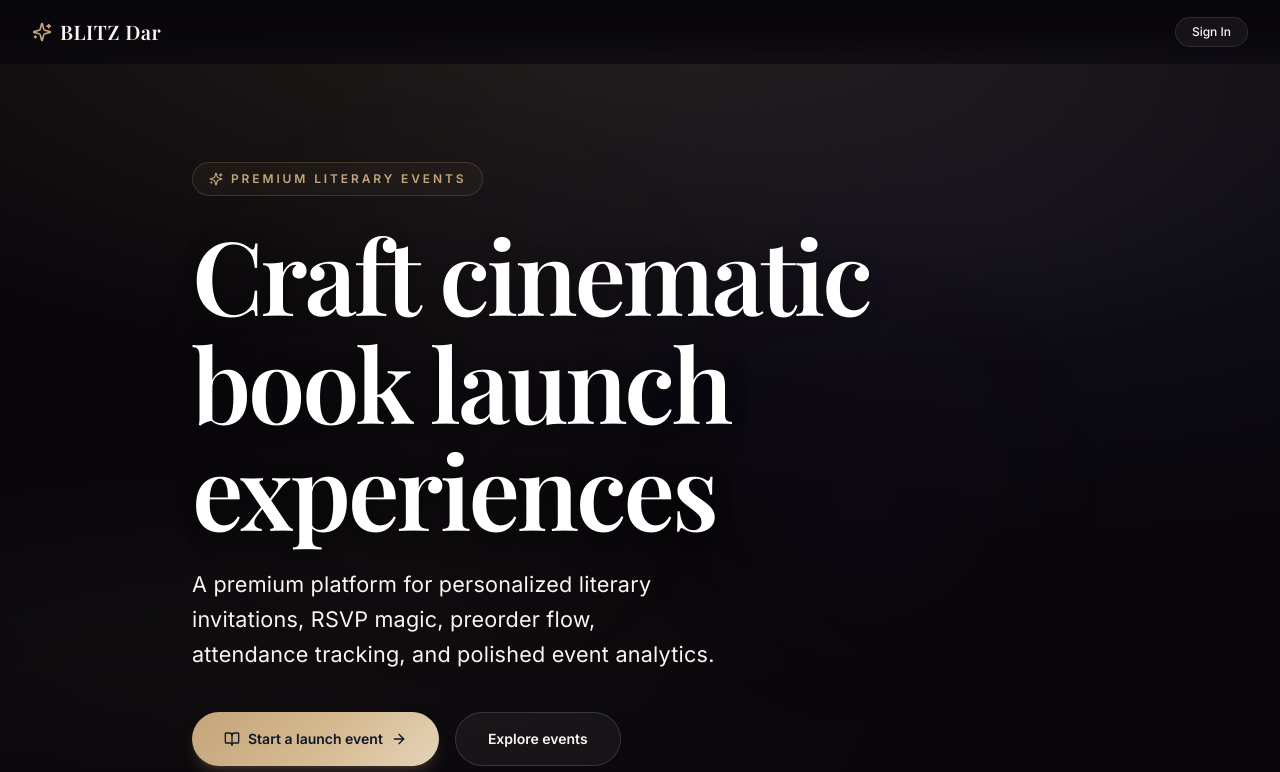
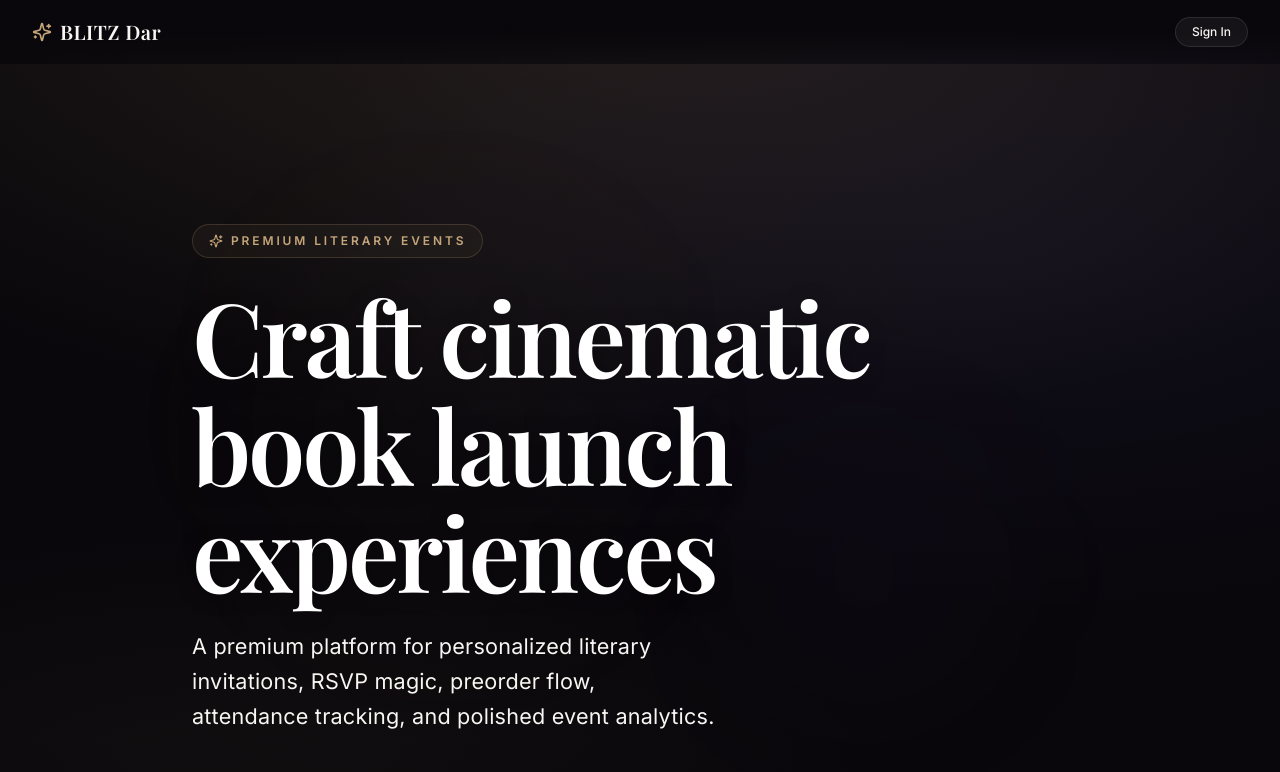
Before and after one commit to HenryTars/blitz-event-launch, a Next.js app: page / in a window 1280 px wide. Shown: the top 772 px of the page. Built offline with nearby package versions, Linux system fonts and the light colour scheme; no server answers; a web font is replaced by a local one.

Commit message:
Revert hero section to min-h-[85vh] layout

```diff
--- a/app/page.tsx
+++ b/app/page.tsx
@@ -58,7 +58,7 @@ export default function HomePage() {
   return (
     <main className="min-h-screen bg-[#09070b] overflow-hidden">
       {/* ─── Cinematic Hero ─── */}
-      <section className="relative h-screen flex items-center overflow-hidden">
+      <section className="relative min-h-[85vh] flex items-center overflow-hidden">
         {/* Layered backgrounds */}
         <div className="absolute inset-0">
           <div className="absolute inset-0 bg-[radial-gradient(ellipse_80%_50%_at_50%_-10%,rgba(197,165,123,0.15),transparent)]" />
@@ -71,7 +71,7 @@ export default function HomePage() {
         <div className="absolute left-1/4 top-1/4 h-64 w-64 rounded-full bg-gold/5 blur-[120px] animate-float" />
         <div className="absolute right-1/4 bottom-1/3 h-48 w-48 rounded-full bg-purple-500/5 blur-[100px] animate-float-slow" />
 
-        <div className="relative mx-auto max-w-6xl px-6 lg:px-8 py-12 sm:py-16">
+        <div className="relative mx-auto max-w-6xl px-6 lg:px-8 py-32 sm:py-40">
           <motion.div
             initial={{ opacity: 0, y: 40 }}
             animate={{ opacity: 1, y: 0 }}
```
